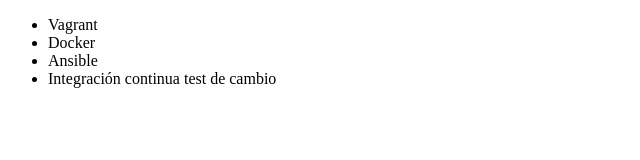
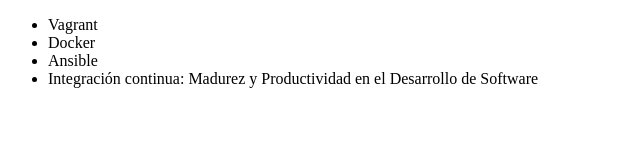
Before and after one commit to ReymarNestor/alura-git, a plain HTML site: page index.html in a window 1280 px wide. Shown: the whole page, without its empty margins (0-640 px from the left). Drawn offline with Linux system fonts and the light colour scheme.

Commit message:
Renombrando curso de integración continua

```diff
--- a/index.html
+++ b/index.html
@@ -9,7 +9,7 @@
          <li> Vagrant </li>
          <li> Docker </li>
          <li> Ansible </li>
-         <li> Integración continua test de cambio </li>
+         <li> Integración continua: Madurez y Productividad en el Desarrollo de Software</li>
      </ul>
 </body>
 </html>
```
